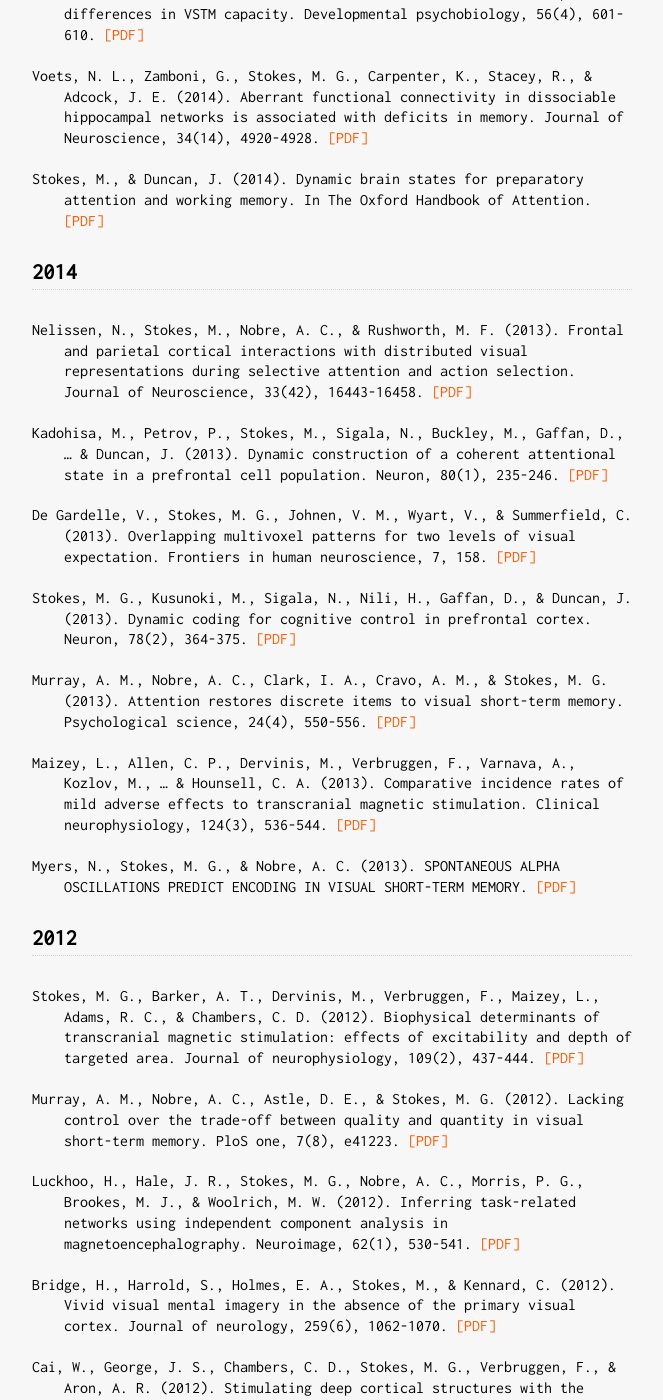
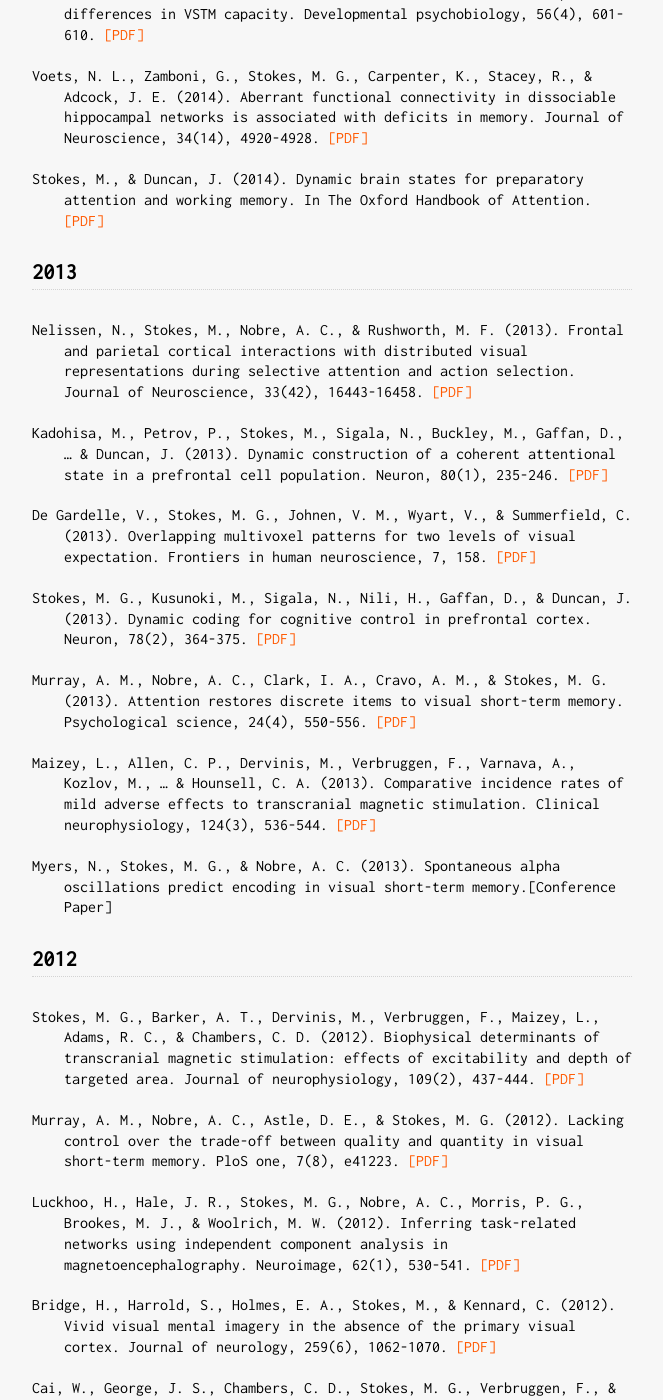
Before and after one commit to stokeslab/stokeslab.github.io, a Jekyll site: the page built from _pages/publications.html, in a window 1280 px wide and 1400 px high, scrolled down 3141 px. Shown: the whole window, without its empty margins (308-971 px from the left). Built offline with Jekyll 4.4.1, drawn with Linux system fonts in a browser that asks for light colours; nearby versions of some CDN libraries; some web fonts are replaced.

Commit message:
Update publications.html

```diff
--- a/_pages/publications.html
+++ b/_pages/publications.html
@@ -51,61 +51,61 @@
 
 <h1 class="pub-year">2015</h1>
 
-<p class="pub">Myers, N. E., Rohenkohl, G., Wyart, V., Woolrich, M. W., Nobre, A. C., & Stokes, M. G. (2015). Testing sensory evidence against mnemonic templates. Elife, 4, e09000. <a href="https://www.google.com" target="_blank">[PDF]</a></p>
+<p class="pub">Myers, N. E., Rohenkohl, G., Wyart, V., Woolrich, M. W., Nobre, A. C., & Stokes, M. G. (2015). Testing sensory evidence against mnemonic templates. Elife, 4, e09000. <a href="https://elifesciences.org/articles/09000">[PDF]</a></p>
 
-<p class="pub">Stokes, M. G., Wolff, M. J., & Spaak, E. (2015). Decoding rich spatial information with high temporal resolution. Trends in cognitive sciences, 19(11), 636-638.  <a href="https://www.google.com" target="_blank">[PDF]</a></p>
+<p class="pub">Stokes, M. G., Wolff, M. J., & Spaak, E. (2015). Decoding rich spatial information with high temporal resolution. Trends in cognitive sciences, 19(11), 636-638.  <a href="https://doi.org/10.1016/j.tics.2015.08.016">[PDF]</a></p>
 
-<p class="pub">Wallis, G., Stokes, M., Cousijn, H., Woolrich, M., & Nobre, A. C. (2015). Frontoparietal and cingulo-opercular networks play dissociable roles in control of working memory. Journal of Cognitive Neuroscience, 27(10), 2019-2034.  <a href="https://www.google.com" target="_blank">[PDF]</a></p>
+<p class="pub">Wallis, G., Stokes, M., Cousijn, H., Woolrich, M., & Nobre, A. C. (2015). Frontoparietal and cingulo-opercular networks play dissociable roles in control of working memory. Journal of Cognitive Neuroscience, 27(10), 2019-2034.  <a href="https://doi.org/10.1162/jocn_a_00838 ">[PDF]</a></p>
 
-<p class="pub">Wolff, M. J., Ding, J., Myers, N. E., & Stokes, M. G. (2015). Revealing hidden states in visual working memory using electroencephalography. Frontiers in systems neuroscience, 9, 123.  <a href="https://www.google.com" target="_blank">[PDF]</a></p>
+<p class="pub">Wolff, M. J., Ding, J., Myers, N. E., & Stokes, M. G. (2015). Revealing hidden states in visual working memory using electroencephalography. Frontiers in systems neuroscience, 9, 123.  <a href="https://doi.org/10.3389/fnsys.2015.00123">[PDF]</a></p>
 
-<p class="pub">Stokes, M. G. (2015). ‘Activity-silent’ working memory in prefrontal cortex: a dynamic coding framework. Trends in cognitive sciences, 19(7), 394-405.  <a href="https://www.google.com" target="_blank">[PDF]</a></p>
+<p class="pub">Stokes, M. G. (2015). ‘Activity-silent’ working memory in prefrontal cortex: a dynamic coding framework. Trends in cognitive sciences, 19(7), 394-405.  <a href="https://doi.org/10.1016/j.tics.2015.05.004">[PDF]</a></p>
 
-<p class="pub">Myers, N. E., Walther, L., Wallis, G., Stokes, M. G., & Nobre, A. C. (2015). Temporal dynamics of attention during encoding versus maintenance of working memory: complementary views from event-related potentials and alpha-band oscillations. Journal of cognitive neuroscience, 27(3), 492-508.  <a href="https://www.google.com" target="_blank">[PDF]</a></p>
+<p class="pub">Myers, N. E., Walther, L., Wallis, G., Stokes, M. G., & Nobre, A. C. (2015). Temporal dynamics of attention during encoding versus maintenance of working memory: complementary views from event-related potentials and alpha-band oscillations. Journal of cognitive neuroscience, 27(3), 492-508.  <a href="https://doi.org/10.1162/jocn_a_00727 ">[PDF]</a></p>
 
-<p class="pub">Wallis, G., Stokes, M. G., Arnold, C., & Nobre, A. C. (2015). Reward boosts working memory encoding over a brief temporal window. Visual Cognition, 23(1-2), 291-312.  <a href="https://www.google.com" target="_blank">[PDF]</a></p>
+<p class="pub">Wallis, G., Stokes, M. G., Arnold, C., & Nobre, A. C. (2015). Reward boosts working memory encoding over a brief temporal window. Visual Cognition, 23(1-2), 291-312.  <a href="https://doi.org/10.1080/13506285.2015.1013168">[PDF]</a></p>
 
-<p class="pub">Mento, G., Tarantino, V., Vallesi, A., & Bisiacchi, P. S. (2015). Spatiotemporal neurodynamics underlying internally and externally driven temporal prediction: a high spatial resolution ERP study. Journal of cognitive neuroscience, 27(3), 425-439.  <a href="https://www.google.com" target="_blank">[PDF]</a></p>
+<p class="pub">Mento, G., Tarantino, V., Vallesi, A., & Bisiacchi, P. S. (2015). Spatiotemporal neurodynamics underlying internally and externally driven temporal prediction: a high spatial resolution ERP study. Journal of cognitive neuroscience, 27(3), 425-439.  <a href="https://doi.org/10.1162/jocn_a_00715 ">[PDF]</a></p>
 
 
 <h1 class="pub-year">2014</h1>
 
 
-<p class="pub">Poliakov, E., Stokes, M. G., Woolrich, M. W., Mantini, D., & Astle, D. E. (2014). Modulation of alpha power at encoding and retrieval tracks the precision of visual short-term memory. Journal of neurophysiology, 112(11), 2939-2945.<a href="https://www.google.com" target="_blank">[PDF]</a></p>
+<p class="pub">Poliakov, E., Stokes, M. G., Woolrich, M. W., Mantini, D., & Astle, D. E. (2014). Modulation of alpha power at encoding and retrieval tracks the precision of visual short-term memory. Journal of neurophysiology, 112(11), 2939-2945.<a href="https://doi.org/10.1152/jn.00051.2014">[PDF]</a></p>
 
-<p class="pub">Stokes, M. G., Myers, N. E., Turnbull, J., & Nobre, A. C. (2014). Preferential encoding of behaviorally relevant predictions revealed by EEG. Frontiers in human neuroscience, 8, 687.  <a href="https://www.google.com" target="_blank">[PDF]</a></p>
+<p class="pub">Stokes, M. G., Myers, N. E., Turnbull, J., & Nobre, A. C. (2014). Preferential encoding of behaviorally relevant predictions revealed by EEG. Frontiers in human neuroscience, 8, 687.  <a href="https://doi.org/10.3389/fnhum.2014.00687">[PDF]</a></p>
 
-<p class="pub">Kuo, B. C., Stokes, M. G., Murray, A. M., & Nobre, A. C. (2014). Attention biases visual activity in visual short-term memory. Journal of Cognitive Neuroscience, 26(7), 1377-1389.  <a href="https://www.google.com" target="_blank">[PDF]</a></p>
+<p class="pub">Kuo, B. C., Stokes, M. G., Murray, A. M., & Nobre, A. C. (2014). Attention biases visual activity in visual short-term memory. Journal of Cognitive Neuroscience, 26(7), 1377-1389.  <a href="https://doi.org/10.1162/jocn_a_00577 ">[PDF]</a></p>
 
-<p class="pub">Cousijn, H., Haegens, S., Wallis, G., Near, J., Stokes, M. G., Harrison, P. J., & Nobre, A. C. (2014). Resting GABA and glutamate concentrations do not predict visual gamma frequency or amplitude. Proceedings of the National Academy of Sciences, 201321072.  <a href="https://www.google.com" target="_blank">[PDF]</a></p>
+<p class="pub">Cousijn, H., Haegens, S., Wallis, G., Near, J., Stokes, M. G., Harrison, P. J., & Nobre, A. C. (2014). Resting GABA and glutamate concentrations do not predict visual gamma frequency or amplitude. Proceedings of the National Academy of Sciences, 201321072.  <a href="https://doi.org/10.1073/pnas.1321072111">[PDF]</a></p>
 
-<p class="pub">Myers, N. E., Stokes, M. G., Walther, L., & Nobre, A. C. (2014). Oscillatory brain state predicts variability in working memory. Journal of Neuroscience, 34(23), 7735-7743.  <a href="https://www.google.com" target="_blank">[PDF]</a></p>
+<p class="pub">Myers, N. E., Stokes, M. G., Walther, L., & Nobre, A. C. (2014). Oscillatory brain state predicts variability in working memory. Journal of Neuroscience, 34(23), 7735-7743.  <a href="https://doi.org/10.1523/JNEUROSCI.4741-13.2014">[PDF]</a></p>
 
-<p class="pub">Morin, E. L., Hadj-Bouziane, F., Stokes, M., Ungerleider, L. G., & Bell, A. H. (2014). Hierarchical encoding of social cues in primate inferior temporal cortex. Cerebral Cortex, 25(9), 3036-3045.  <a href="https://www.google.com" target="_blank">[PDF]</a></p>
+<p class="pub">Morin, E. L., Hadj-Bouziane, F., Stokes, M., Ungerleider, L. G., & Bell, A. H. (2014). Hierarchical encoding of social cues in primate inferior temporal cortex. Cerebral Cortex, 25(9), 3036-3045.  <a href="https://doi.org/10.1093/cercor/bhu099">[PDF]</a></p>
 
-<p class="pub">Astle, D. E., Harvey, H., Stokes, M., Mohseni, H., Nobre, A. C., & Scerif, G. (2014). Distinct neural mechanisms of individual and developmental differences in VSTM capacity. Developmental psychobiology, 56(4), 601-610.  <a href="https://www.google.com" target="_blank">[PDF]</a></p>
+<p class="pub">Astle, D. E., Harvey, H., Stokes, M., Mohseni, H., Nobre, A. C., & Scerif, G. (2014). Distinct neural mechanisms of individual and developmental differences in VSTM capacity. Developmental psychobiology, 56(4), 601-610.  <a href="http://www.mrc-cbu.cam.ac.uk/wp-content/uploads/2013/09/DevelopmentalPsychobiology2013-1.pdf">[PDF]</a></p>
 
-<p class="pub">Voets, N. L., Zamboni, G., Stokes, M. G., Carpenter, K., Stacey, R., & Adcock, J. E. (2014). Aberrant functional connectivity in dissociable hippocampal networks is associated with deficits in memory. Journal of Neuroscience, 34(14), 4920-4928.  <a href="https://www.google.com" target="_blank">[PDF]</a></p>
+<p class="pub">Voets, N. L., Zamboni, G., Stokes, M. G., Carpenter, K., Stacey, R., & Adcock, J. E. (2014). Aberrant functional connectivity in dissociable hippocampal networks is associated with deficits in memory. Journal of Neuroscience, 34(14), 4920-4928.  <a href=" https://doi.org/10.1523/JNEUROSCI.4281-13.2014">[PDF]</a></p>
 
-<p class="pub">Stokes, M., & Duncan, J. (2014). Dynamic brain states for preparatory attention and working memory. In The Oxford Handbook of Attention.  <a href="https://www.google.com" target="_blank">[PDF]</a></p>
+<p class="pub">Stokes, M., & Duncan, J. (2014). Dynamic brain states for preparatory attention and working memory. In The Oxford Handbook of Attention.  <a href="http://www.oxfordhandbooks.com/view/10.1093/oxfordhb/9780199675111.001.0001/oxfordhb-9780199675111-e-032">[PDF]</a></p>
 
 
-<h1 class="pub-year">2014</h1>
+<h1 class="pub-year">2013</h1>
 
 
-<p class="pub">Nelissen, N., Stokes, M., Nobre, A. C., & Rushworth, M. F. (2013). Frontal and parietal cortical interactions with distributed visual representations during selective attention and action selection. Journal of Neuroscience, 33(42), 16443-16458.  <a href="https://www.google.com" target="_blank">[PDF]</a></p>
+<p class="pub">Nelissen, N., Stokes, M., Nobre, A. C., & Rushworth, M. F. (2013). Frontal and parietal cortical interactions with distributed visual representations during selective attention and action selection. Journal of Neuroscience, 33(42), 16443-16458.  <a href="https://doi.org/10.1523/JNEUROSCI.2625-13.2013">[PDF]</a></p>
 
-<p class="pub">Kadohisa, M., Petrov, P., Stokes, M., Sigala, N., Buckley, M., Gaffan, D., … & Duncan, J. (2013). Dynamic construction of a coherent attentional state in a prefrontal cell population. Neuron, 80(1), 235-246.  <a href="https://www.google.com" target="_blank">[PDF]</a></p>
+<p class="pub">Kadohisa, M., Petrov, P., Stokes, M., Sigala, N., Buckley, M., Gaffan, D., … & Duncan, J. (2013). Dynamic construction of a coherent attentional state in a prefrontal cell population. Neuron, 80(1), 235-246.  <a href="https://doi.org/10.1016/j.neuron.2013.07.041">[PDF]</a></p>
 
-<p class="pub">De Gardelle, V., Stokes, M. G., Johnen, V. M., Wyart, V., & Summerfield, C. (2013). Overlapping multivoxel patterns for two levels of visual expectation. Frontiers in human neuroscience, 7, 158.  <a href="https://www.google.com" target="_blank">[PDF]</a></p>
+<p class="pub">De Gardelle, V., Stokes, M. G., Johnen, V. M., Wyart, V., & Summerfield, C. (2013). Overlapping multivoxel patterns for two levels of visual expectation. Frontiers in human neuroscience, 7, 158.  <a href="https://doi.org/10.3389/fnhum.2013.00158">[PDF]</a></p>
 
-<p class="pub">Stokes, M. G., Kusunoki, M., Sigala, N., Nili, H., Gaffan, D., & Duncan, J. (2013). Dynamic coding for cognitive control in prefrontal cortex. Neuron, 78(2), 364-375.  <a href="https://www.google.com" target="_blank">[PDF]</a></p>
+<p class="pub">Stokes, M. G., Kusunoki, M., Sigala, N., Nili, H., Gaffan, D., & Duncan, J. (2013). Dynamic coding for cognitive control in prefrontal cortex. Neuron, 78(2), 364-375.  <a href="https://doi.org/10.1016/j.neuron.2013.01.039">[PDF]</a></p>
 
-<p class="pub">Murray, A. M., Nobre, A. C., Clark, I. A., Cravo, A. M., & Stokes, M. G. (2013). Attention restores discrete items to visual short-term memory. Psychological science, 24(4), 550-556.  <a href="https://www.google.com" target="_blank">[PDF]</a></p>
+<p class="pub">Murray, A. M., Nobre, A. C., Clark, I. A., Cravo, A. M., & Stokes, M. G. (2013). Attention restores discrete items to visual short-term memory. Psychological science, 24(4), 550-556.  <a href="https://doi.org/10.1177/0956797612457782">[PDF]</a></p>
 
-<p class="pub">Maizey, L., Allen, C. P., Dervinis, M., Verbruggen, F., Varnava, A., Kozlov, M., … & Hounsell, C. A. (2013). Comparative incidence rates of mild adverse effects to transcranial magnetic stimulation. Clinical neurophysiology, 124(3), 536-544.  <a href="https://www.google.com" target="_blank">[PDF]</a></p>
+<p class="pub">Maizey, L., Allen, C. P., Dervinis, M., Verbruggen, F., Varnava, A., Kozlov, M., … & Hounsell, C. A. (2013). Comparative incidence rates of mild adverse effects to transcranial magnetic stimulation. Clinical neurophysiology, 124(3), 536-544.  <a href="https://doi.org/10.1016/j.clinph.2012.07.024">[PDF]</a></p>
 
-<p class="pub">Myers, N., Stokes, M. G., & Nobre, A. C. (2013). SPONTANEOUS ALPHA OSCILLATIONS PREDICT ENCODING IN VISUAL SHORT-TERM MEMORY.  <a href="https://www.google.com" target="_blank">[PDF]</a></p>
+<p class="pub">Myers, N., Stokes, M. G., & Nobre, A. C. (2013). Spontaneous alpha oscillations predict encoding in visual short-term memory.[Conference Paper] </p>
 
 
 <h1 class="pub-year">2012</h1>
@@ -113,27 +113,19 @@
 
 <p class="pub">Stokes, M. G., Barker, A. T., Dervinis, M., Verbruggen, F., Maizey, L., Adams, R. C., & Chambers, C. D. (2012). Biophysical determinants of transcranial magnetic stimulation: effects of excitability and depth of targeted area. Journal of neurophysiology, 109(2), 437-444.  <a href="https://www.google.com" target="_blank">[PDF]</a></p>
 
-
 <p class="pub">Murray, A. M., Nobre, A. C., Astle, D. E., & Stokes, M. G. (2012). Lacking control over the trade-off between quality and quantity in visual short-term memory. PloS one, 7(8), e41223.  <a href="https://www.google.com" target="_blank">[PDF]</a></p>
-
 
 <p class="pub">Luckhoo, H., Hale, J. R., Stokes, M. G., Nobre, A. C., Morris, P. G., Brookes, M. J., & Woolrich, M. W. (2012). Inferring task-related networks using independent component analysis in magnetoencephalography. Neuroimage, 62(1), 530-541.  <a href="https://www.google.com" target="_blank">[PDF]</a></p>
 
-
 <p class="pub">Bridge, H., Harrold, S., Holmes, E. A., Stokes, M., & Kennard, C. (2012). Vivid visual mental imagery in the absence of the primary visual cortex. Journal of neurology, 259(6), 1062-1070.  <a href="https://www.google.com" target="_blank">[PDF]</a></p>
-
 
 <p class="pub">Cai, W., George, J. S., Chambers, C. D., Stokes, M. G., Verbruggen, F., & Aron, A. R. (2012). Stimulating deep cortical structures with the batwing coil: How to determine the intensity for transcranial magnetic stimulation using coil–cortex distance. Journal of neuroscience methods, 204(2), 238-241.  <a href="https://www.google.com" target="_blank">[PDF]</a></p>
 
-
 <p class="pub">Stokes, M. G., Atherton, K., Patai, E. Z., & Nobre, A. C. (2012). Long-term memory prepares neural activity for perception. Proceedings of the National Academy of Sciences, 109(6), E360- E367.  <a href="https://www.google.com" target="_blank">[PDF]</a></p>
-
 
 <p class="pub">Rodriguez, V., Thompson, R., Stokes, M., Brett, M., Alvarez, I., Valdes-Sosa, M., & Duncan, J. (2012). Absence of face-specific cortical activity in the complete absence of awareness: converging evidence from functional magnetic resonance imaging and event-related potentials. Journal of Cognitive Neuroscience, 24(2), 396-415.  <a href="https://www.google.com" target="_blank">[PDF]</a></p>
 
-
 <p class="pub">Stokes, M. G. (2012). The capacity and precision of visual short term memory (Doctoral dissertation, University of Oxford).  <a href="https://www.google.com" target="_blank">[PDF]</a></p>
-
 
 <p class="pub">Kuo, B. C., Stokes, M. G., & Nobre, A. C. (2012). Attention modulates maintenance of representations in visual short-term memory. Journal of cognitive neuroscience, 24(1), 51-60.  <a href="https://www.google.com" target="_blank">[PDF]</a></p>
 
@@ -141,26 +133,19 @@
 <h1 class="pub-year">2011</h1>
 
 
-<p class="pub">Nobre, A. C., Rohenkohl, G., & Stokes, M. G. (2011). Nervous Anticipation. Cognitive neuroscience of attention, 159.  <a href="https://www.google.com" target="_blank">[PDF]</a></p>
+<p class="pub">Nobre, A. C., Rohenkohl, G., & Stokes, M. G. (2011). Nervous Anticipation. Cognitive neuroscience of attention, 159.  <a href="https://psycnet.apa.org/record/2012-02692-012">[PDF]</a></p>
 
+<p class="pub">Varnava, A., Stokes, M. G., & Chambers, C. D. (2011). Reliability of the ‘observation of movement’method for determining motor threshold using transcranial magnetic stimulation. Journal of neuroscience methods, 201(2), 327-332.  <a href="http://dx.doi.org/10.1016/j.jneumeth.2011.08.016">[PDF]</a></p>
 
-<p class="pub">Varnava, A., Stokes, M. G., & Chambers, C. D. (2011). Reliability of the ‘observation of movement’method for determining motor threshold using transcranial magnetic stimulation. Journal of neuroscience methods, 201(2), 327-332.  <a href="https://www.google.com" target="_blank">[PDF]</a></p>
+<p class="pub">Stokes, M., Saraiva, A., Rohenkohl, G., & Nobre, A. C. (2011). Imagery for shapes activates position-invariant representations in human visual cortex. Neuroimage, 56(3), 1540-1545.  <a href="https://doi.org/10.1016/j.neuroimage.2011.02.071">[PDF]</a></p>
 
+<p class="pub">Nobre, A. C., & Stokes, M. G. (2011). Attention and short-term memory: crossroads.  <a href="https://doi.org/10.1016/j.neuropsychologia.2011.04.014">[PDF]</a></p>
 
-<p class="pub">Stokes, M., Saraiva, A., Rohenkohl, G., & Nobre, A. C. (2011). Imagery for shapes activates position-invariant representations in human visual cortex. Neuroimage, 56(3), 1540-1545.  <a href="https://www.google.com" target="_blank">[PDF]</a></p>
+<p class="pub">Stokes, M. G. (2011). Top-down visual activity underlying VSTM and preparatory attention. Neuropsychologia, 49(6), 1425-1427.  <a href="https://doi.org/10.1016/j.neuropsychologia.2011.02.004">[PDF]</a></p>
 
+<p class="pub">Murray, A. M., Nobre, A. C., & Stokes, M. G. (2011). Markers of preparatory attention predict visual short-term memory performance. Neuropsychologia, 49(6), 1458-1465. <a href="https://doi.org/10.1016/j.neuropsychologia.2011.02.016">[PDF]</a></p>
 
-<p class="pub">Nobre, A. C., & Stokes, M. G. (2011). Attention and short-term memory: crossroads.  <a href="https://www.google.com" target="_blank">[PDF]</a></p>
-
-
-<p class="pub">Stokes, M. G. (2011). Top-down visual activity underlying VSTM and preparatory attention. Neuropsychologia, 49(6), 1425-1427.  <a href="https://www.google.com" target="_blank">[PDF]</a></p>
-
-
-<p class="pub">Murray, A. M., Nobre, A. C., & Stokes, M. G. (2011). Markers of preparatory attention predict visual short-term memory performance. Neuropsychologia, 49(6), 1458-1465. <a href="https://www.google.com" target="_blank">[PDF]</a></p>
-
-
-<p class="pub">Stokes, M. (2011). The spatiotemporal structure of population coding in monkey parietal cortex. Journal of Neuroscience, 31(4), 1167-1169.  <a href="https://www.google.com" target="_blank">[PDF]</a></p>
-
+<p class="pub">Stokes, M. (2011). The spatiotemporal structure of population coding in monkey parietal cortex. Journal of Neuroscience, 31(4), 1167-1169.  <a href="https://doi.org/10.1523/JNEUROSCI.5144-10.2011" target="_blank">[PDF]</a></p>
 
 <p class="pub">Cotti, J., Rohenkohl, G., Stokes, M., Nobre, A. C., & Coull, J. T. (2011). Functionally dissociating temporal and motor components of response preparation in left intraparietalsulcus. Neuroimage, 54(2), 1221-1230.  <a href="https://www.google.com" target="_blank">[PDF]</a></p>
 
@@ -170,9 +155,7 @@
 
 <p class="pub">Stokes, M., Thompson, R., Nobre, A. C., & Duncan, J. (2009). Shape-specific preparatory activity mediates attention to targets in human visual cortex. Proceedings of the National Academy of Sciences, 106(46), 19569-19574.  <a href="https://www.google.com" target="_blank">[PDF]</a></p>
 
-
 <p class="pub">Murray, A. M., Kuo, B. C., Stokes, M. G., & Nobre, A. C. (2009). The Effect of Retro-Cueing on an ERP Marker of VSTM Maintenance.  <a href="https://www.google.com" target="_blank">[PDF]</a></p>
-
 
 <p class="pub">Stokes, M., Thompson, R., Cusack, R., & Duncan, J. (2009). Top-down activation of shape- specific population codes in visual cortex during mental imagery. Journal of Neuroscience, 29(5), 1565-1572.  <a href="https://www.google.com" target="_blank">[PDF]</a></p>
 
```
